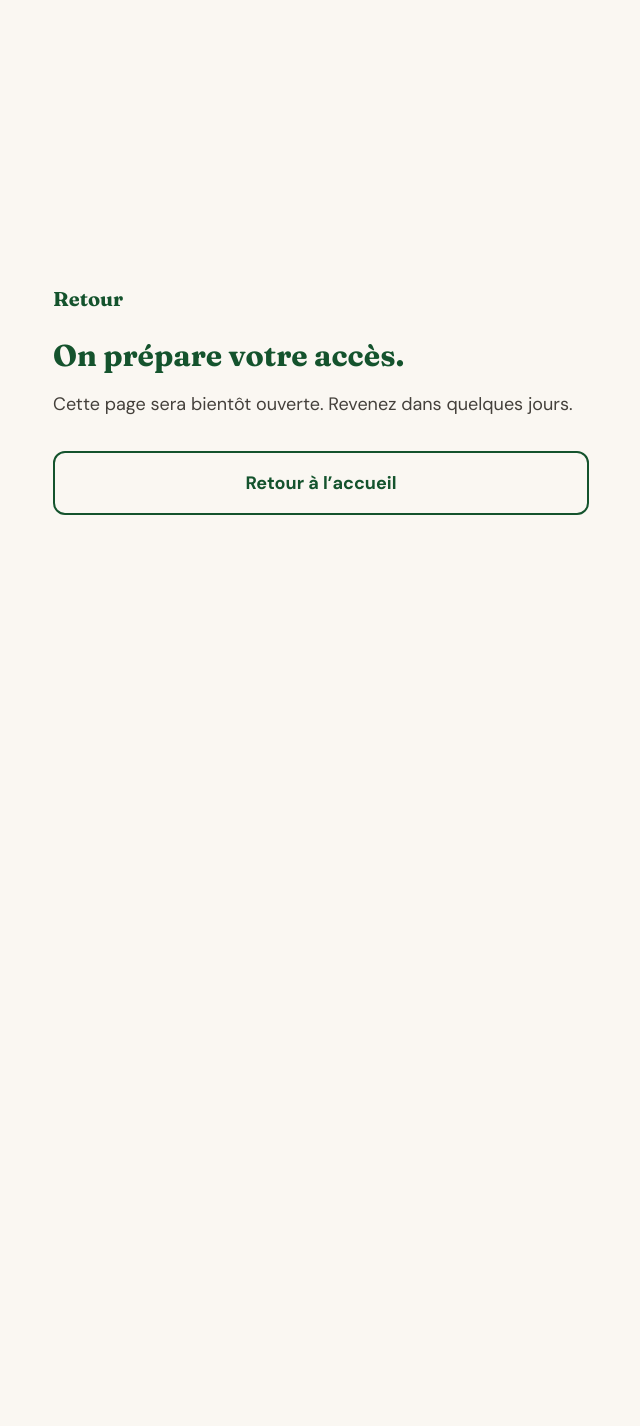
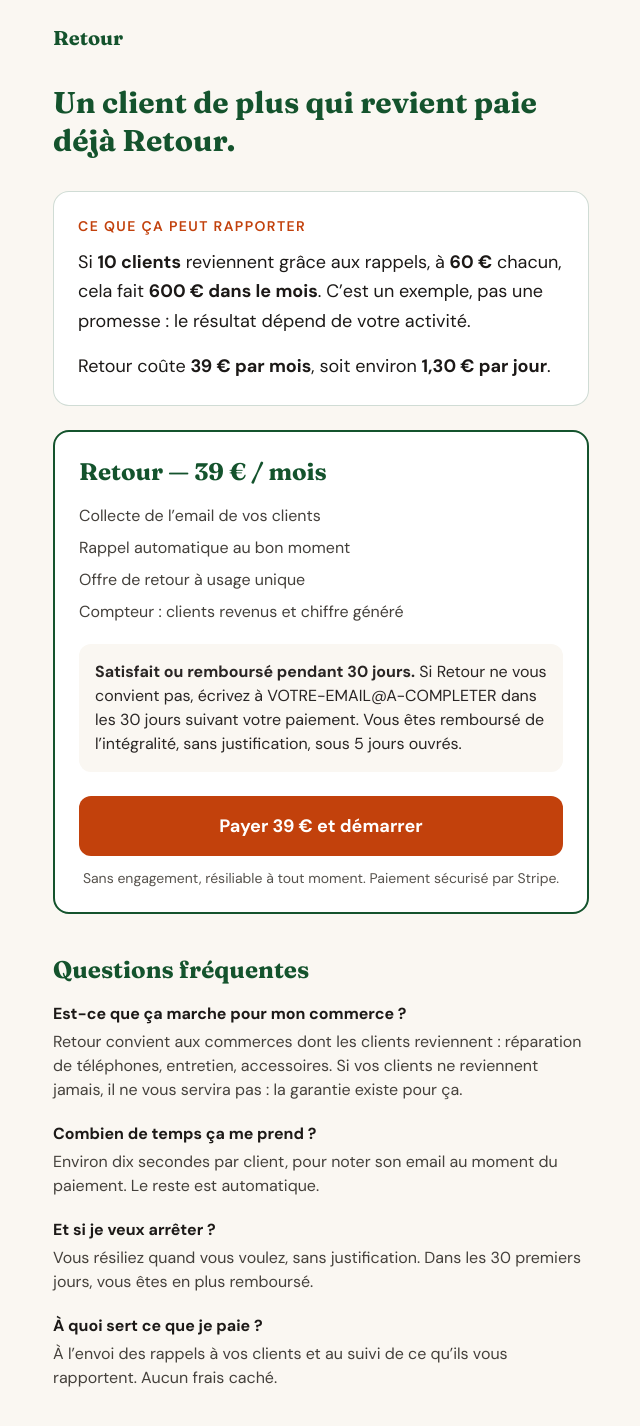
Before and after one commit to melvin22140/Retour, a Next.js app: page /commencer in a window 1280 px wide. Shown: the top 1426 px of the page, without its empty margins (319-959 px from the left). Before the commit the page ends 800 px from the top, so only its background shows below. Built offline with nearby package versions, Linux system fonts and the light colour scheme.

Commit message:
Refactor Commencer component to handle payment states

```diff
--- a/app/commencer/page.tsx
+++ b/app/commencer/page.tsx
@@ -1,25 +1,129 @@
 import Link from "next/link";
+
+// À REMPLACER avant la mise en ligne réelle par ton adresse email de contact
+const EMAIL_CONTACT = "VOTRE-EMAIL@A-COMPLETER";
 
 export const metadata = {
   title: "Commencer — Retour",
+  description: "Retour : 39 € par mois, sans engagement, satisfait ou remboursé 30 jours.",
 };
 
-export default function Commencer() {
+export default async function Commencer({
+  searchParams,
+}: {
+  searchParams: Promise<{ paiement?: string }>;
+}) {
+  const { paiement } = await searchParams;
+
   return (
-    <main className="mx-auto flex min-h-screen max-w-xl flex-col justify-center px-5">
-      <p className="font-titre text-xl font-bold text-sapin">Retour</p>
-      <h1 className="mt-6 font-titre text-3xl font-bold leading-tight text-sapin">
-        On prépare votre accès.
+    <main className="mx-auto max-w-xl px-5 pb-16 pt-6">
+      <Link href="/" className="font-titre text-xl font-bold text-sapin">
+        Retour
+      </Link>
+
+      {paiement === "annule" && (
+        <p className="mt-6 rounded-xl border border-stone-300 bg-white p-4 text-stone-700">
+          Paiement annulé. Aucun montant n’a été prélevé. Vous pouvez
+          réessayer quand vous voulez.
+        </p>
+      )}
+      {paiement === "erreur" && (
+        <p className="mt-6 rounded-xl border border-brique bg-white p-4 text-stone-800">
+          Le paiement n’a pas pu démarrer et rien n’a été prélevé. Réessayez
+          dans un instant. Si le problème continue, écrivez-nous à{" "}
+          {EMAIL_CONTACT}.
+        </p>
+      )}
+
+      <h1 className="mt-8 font-titre text-3xl font-bold leading-tight text-sapin">
+        Un client de plus qui revient paie déjà Retour.
       </h1>
-      <p className="mt-4 text-lg leading-relaxed text-stone-700">
-        Cette page sera bientôt ouverte. Revenez dans quelques jours.
-      </p>
-      <Link
-        href="/"
-        className="mt-8 inline-flex w-full items-center justify-center rounded-xl border-2 border-sapin px-6 py-4 text-lg font-bold text-sapin"
-      >
-        Retour à l’accueil
-      </Link>
+
+      <section className="mt-8 rounded-2xl border border-sapin/20 bg-white p-6">
+        <p className="text-sm font-semibold uppercase tracking-widest text-brique">
+          Ce que ça peut rapporter
+        </p>
+        <p className="mt-3 text-lg leading-relaxed">
+          Si <strong>10 clients</strong> reviennent grâce aux rappels, à{" "}
+          <strong>60 €</strong> chacun, cela fait{" "}
+          <strong>600 € dans le mois</strong>. C’est un exemple, pas une
+          promesse : le résultat dépend de votre activité.
+        </p>
+        <p className="mt-4 text-lg leading-relaxed">
+          Retour coûte <strong>39 € par mois</strong>, soit environ{" "}
+          <strong>1,30 € par jour</strong>.
+        </p>
+      </section>
+
+      <section className="mt-6 rounded-2xl border-2 border-sapin bg-white p-6">
+        <p className="font-titre text-2xl font-bold text-sapin">
+          Retour — 39 € / mois
+        </p>
+        <ul className="mt-4 space-y-2 text-stone-700">
+          <li>Collecte de l’email de vos clients</li>
+          <li>Rappel automatique au bon moment</li>
+          <li>Offre de retour à usage unique</li>
+          <li>Compteur : clients revenus et chiffre généré</li>
+        </ul>
+
+        <p className="mt-5 rounded-xl bg-creme p-4 text-stone-800">
+          <strong>Satisfait ou remboursé pendant 30 jours.</strong> Si Retour
+          ne vous convient pas, écrivez à {EMAIL_CONTACT} dans les 30 jours
+          suivant votre paiement. Vous êtes remboursé de l’intégralité,
+          sans justification, sous 5 jours ouvrés.
+        </p>
+
+        <form action="/api/checkout" method="POST" className="mt-6">
+          <button
+            type="submit"
+            className="flex w-full items-center justify-center rounded-xl bg-brique px-6 py-4 text-lg font-bold text-white"
+          >
+            Payer 39 € et démarrer
+          </button>
+        </form>
+        <p className="mt-3 text-center text-sm text-stone-600">
+          Sans engagement, résiliable à tout moment. Paiement sécurisé par
+          Stripe.
+        </p>
+      </section>
+
+      <section className="mt-10">
+        <h2 className="font-titre text-2xl font-bold text-sapin">
+          Questions fréquentes
+        </h2>
+        <div className="mt-4 space-y-5">
+          <div>
+            <h3 className="font-bold">Est-ce que ça marche pour mon commerce ?</h3>
+            <p className="mt-1 text-stone-700">
+              Retour convient aux commerces dont les clients reviennent :
+              réparation de téléphones, entretien, accessoires. Si vos clients
+              ne reviennent jamais, il ne vous servira pas : la garantie
+              existe pour ça.
+            </p>
+          </div>
+          <div>
+            <h3 className="font-bold">Combien de temps ça me prend ?</h3>
+            <p className="mt-1 text-stone-700">
+              Environ dix secondes par client, pour noter son email au moment
+              du paiement. Le reste est automatique.
+            </p>
+          </div>
+          <div>
+            <h3 className="font-bold">Et si je veux arrêter ?</h3>
+            <p className="mt-1 text-stone-700">
+              Vous résiliez quand vous voulez, sans justification. Dans les
+              30 premiers jours, vous êtes en plus remboursé.
+            </p>
+          </div>
+          <div>
+            <h3 className="font-bold">À quoi sert ce que je paie ?</h3>
+            <p className="mt-1 text-stone-700">
+              À l’envoi des rappels à vos clients et au suivi de ce qu’ils
+              vous rapportent. Aucun frais caché.
+            </p>
+          </div>
+        </div>
+      </section>
     </main>
   );
 }
```
